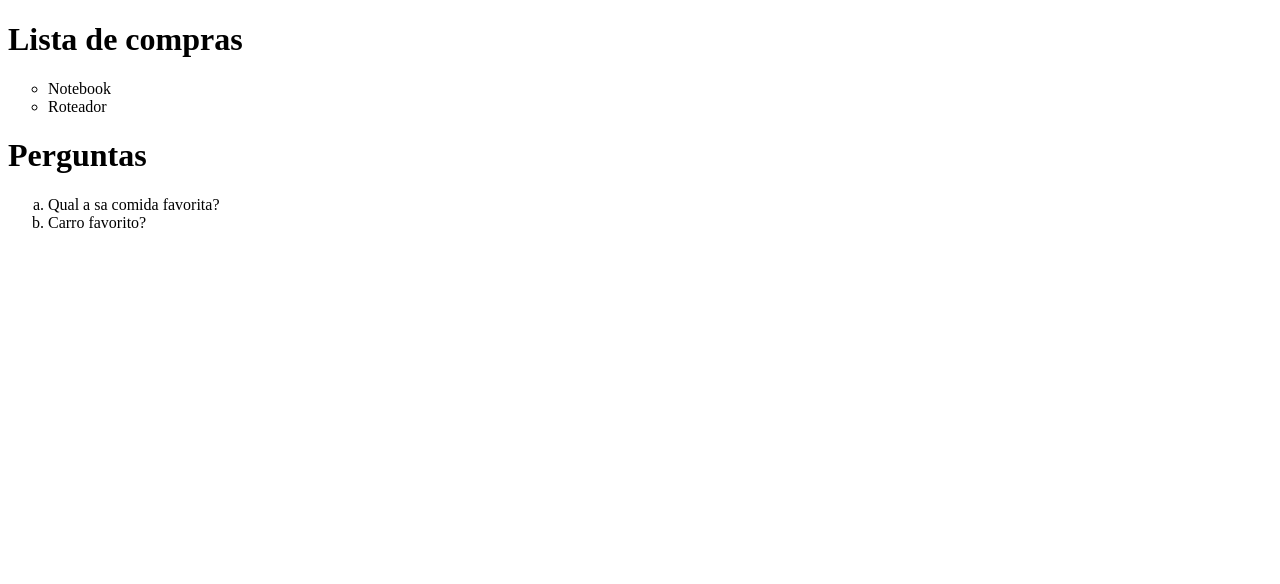
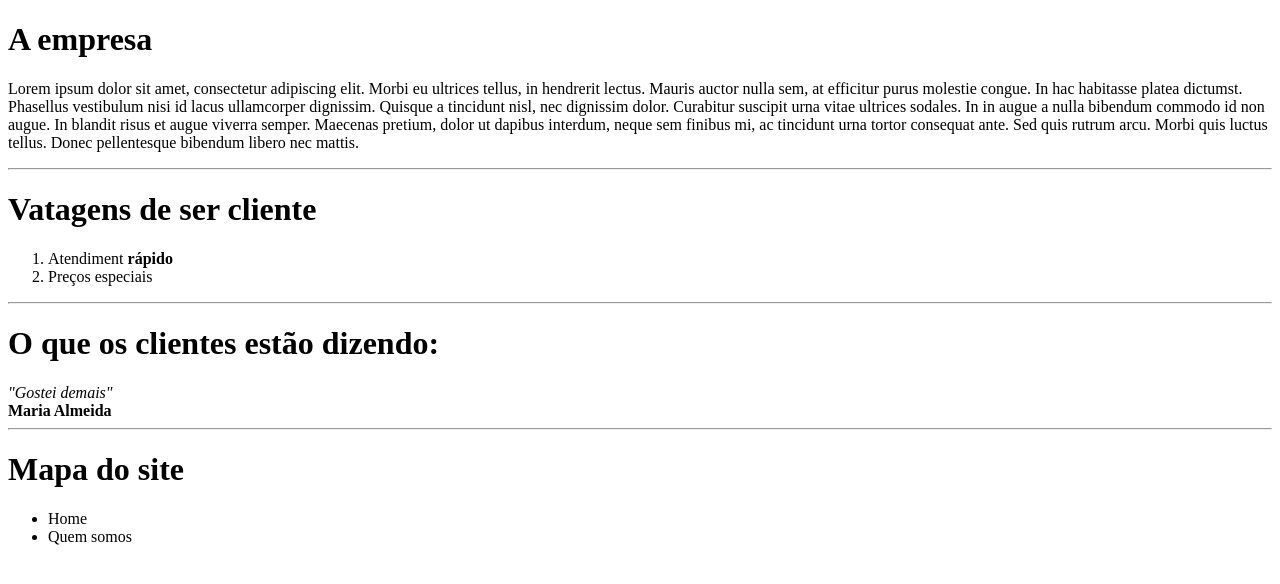
Before and after one commit to NathallyDev/Portfolio, a plain HTML site: page Projeto.html in a window 1280 px wide. Drawn offline with Linux system fonts and the light colour scheme.

Commit message:
Teste 01

```diff
--- a/Projeto.html
+++ b/Projeto.html
@@ -1,31 +1,39 @@
-<!doctype html>
+<!DOCTYPE html>
 
-<html>
+<head>
+    <title> Meu site </title>
+</head>
 
-    <head>
+<body>
+    <h1> A empresa </h1>
+    <p>
+        Lorem ipsum dolor sit amet, consectetur adipiscing elit. Morbi eu ultrices tellus, in hendrerit lectus. Mauris auctor nulla sem, at efficitur purus molestie congue. In hac habitasse platea dictumst. Phasellus vestibulum nisi id lacus ullamcorper dignissim. Quisque a tincidunt nisl, nec dignissim dolor. Curabitur suscipit urna vitae ultrices sodales. In in augue a nulla bibendum commodo id non augue. In blandit risus et augue viverra semper. Maecenas pretium, dolor ut dapibus interdum, neque sem finibus mi, ac tincidunt urna tortor consequat ante. Sed quis rutrum arcu. Morbi quis luctus tellus. Donec pellentesque bibendum libero nec mattis.
+    </p>
 
-        <title> Meu site </title>
-        <meta charset="utf-8">
+    <hr>
 
-    </head>
+    <h1> Vatagens de ser cliente </h1>
 
-    <body>
+    <ol>
+        <li> Atendiment <strong> rápido </strong></li>
+        <li> Preços especiais </li>
+    </ol>
 
-        <h1> Lista de compras </h1>
-        <!-- Lista não ordenada-->
-        <ul type="circle">
-            <li> Notebook </li>
-            <li> Roteador </li>
-        </ul>
+    <hr>
 
-        <h1> Perguntas </h1>
-        <!-- Lista ordenada-->
-        <ol type="a">
-            <li> Qual a sa comida favorita? </li>
-            <li> Carro favorito? </li>
-        </ol>
+    <h1> O que os clientes estão dizendo: </h1>
 
-    </body>
+    <em> "Gostei demais" </em> <br>
+    <strong> Maria Almeida </strong>
+
+    <hr>
+
+    <h1> Mapa do site </h1>
+
+    <ul>
+        <li> Home </li>
+        <li> Quem somos </li>
+    </ul>
 
 
-</html>
+</body>
```
